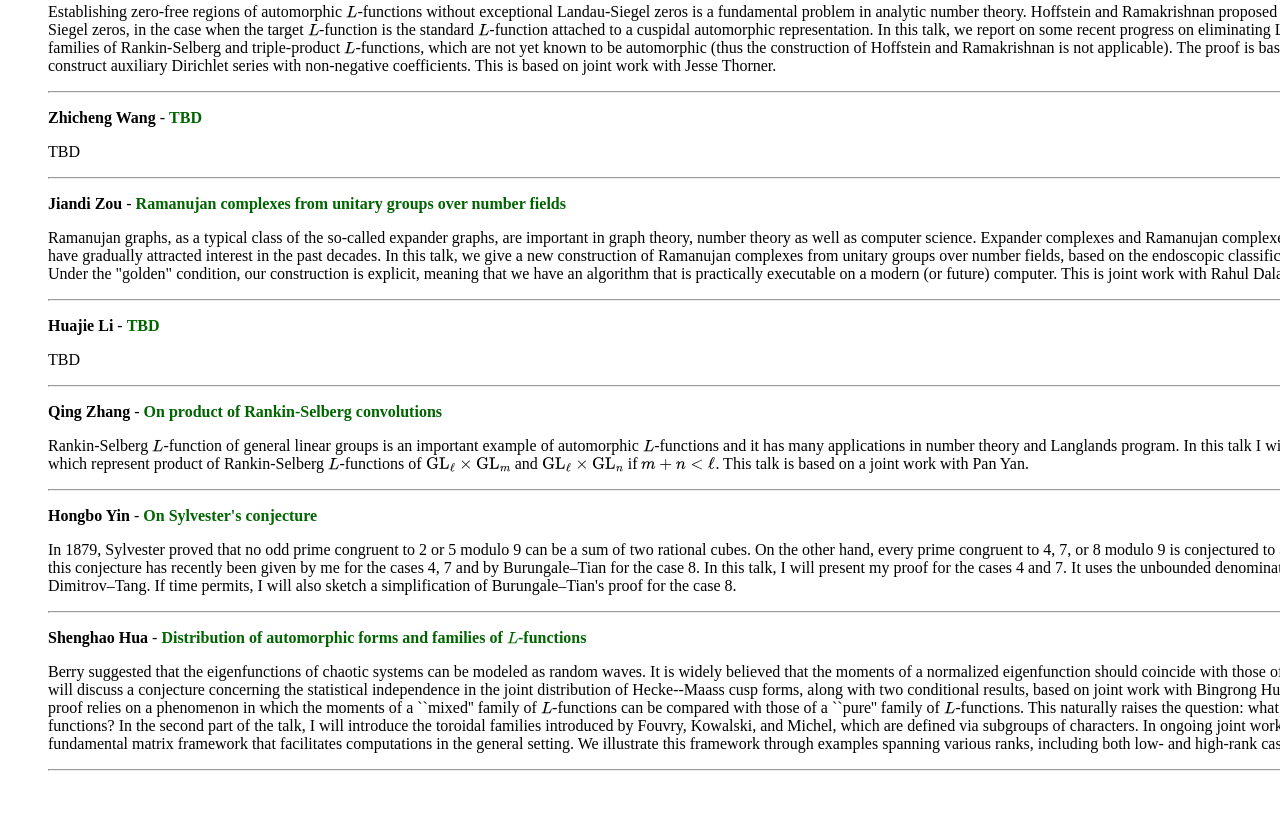
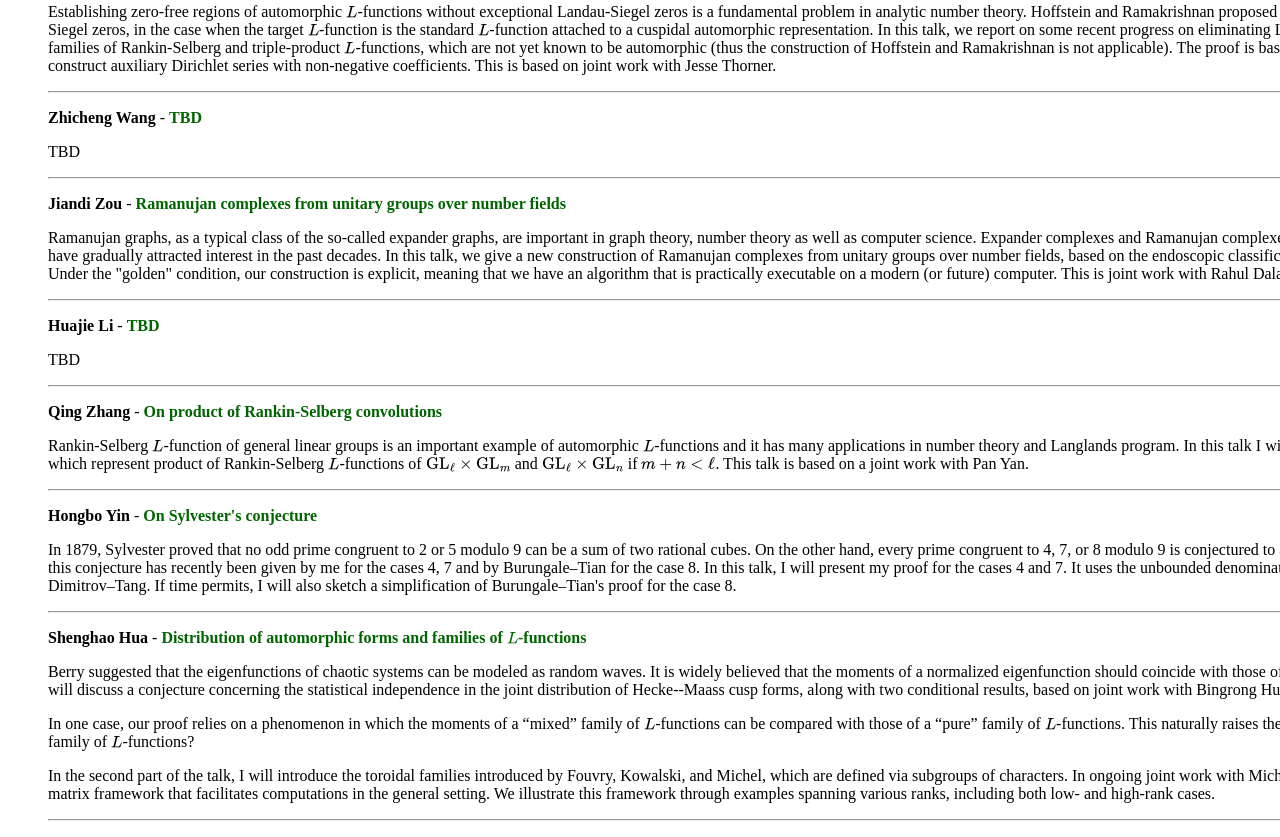
Before and after one commit to yishaoyun/syi, a plain HTML site: page 2026WorkshopOnAFW.html in a window 1280 px wide. Shown: the part 1226-2063 px from the top of the page. Before the commit the page ends 2013 px from the top, so only its background shows below. Drawn offline with nearby package versions, Linux system fonts and the light colour scheme.

Commit message:
Add files via upload

```diff
--- a/2026WorkshopOnAFW.html
+++ b/2026WorkshopOnAFW.html
@@ -233,7 +233,15 @@ In 1879, Sylvester proved that no odd prime congruent to 2 or 5 modulo 9 can be
 
 <p id="9" align="left">  <b> Shenghao Hua </b> - <b><a style='color: darkgreen'> Distribution of automorphic forms and families of $L$-functions </a></b></p>
 <p align="left">
-Berry suggested that the eigenfunctions of chaotic systems can be modeled as random waves. It is widely believed that the moments of a normalized eigenfunction should coincide with those of a Gaussian distribution. In this talk, we will discuss a conjecture concerning the statistical independence in the joint distribution of Hecke--Maass cusp forms, along with two conditional results, based on joint work with Bingrong Huang and Liangxun Li. In one case, our proof relies on a phenomenon in which the moments of a ``mixed'' family of $L$-functions can be compared with those of a ``pure'' family of $L$-functions. This naturally raises the question: what constitutes a general family of $L$-functions? In the second part of the talk, I will introduce the toroidal families introduced by Fouvry, Kowalski, and Michel, which are defined via subgroups of characters. In ongoing joint work with Michel, we have developed a fundamental matrix framework that facilitates computations in the general setting. We illustrate this framework through examples spanning various ranks, including both low- and high-rank cases.
+Berry suggested that the eigenfunctions of chaotic systems can be modeled as random waves. It is widely believed that the moments of a normalized eigenfunction should coincide with those of a Gaussian distribution. In this talk, we will discuss a conjecture concerning the statistical independence in the joint distribution of Hecke--Maass cusp forms, along with two conditional results, based on joint work with Bingrong Huang and Liangxun Li.
+</p>
+
+<p align="left">
+In one case, our proof relies on a phenomenon in which the moments of a “mixed” family of $L$-functions can be compared with those of a “pure” family of $L$-functions. This naturally raises the question: what constitutes a general family of $L$-functions?
+</p>
+
+<p align="left">
+In the second part of the talk, I will introduce the toroidal families introduced by Fouvry, Kowalski, and Michel, which are defined via subgroups of characters. In ongoing joint work with Michel, we have developed a fundamental matrix framework that facilitates computations in the general setting. We illustrate this framework through examples spanning various ranks, including both low- and high-rank cases.
 </p>
 <hr />
 
```
Also changed, not shown: 2026WorkshopOnAFWCN.html (+9 -1 lines).
